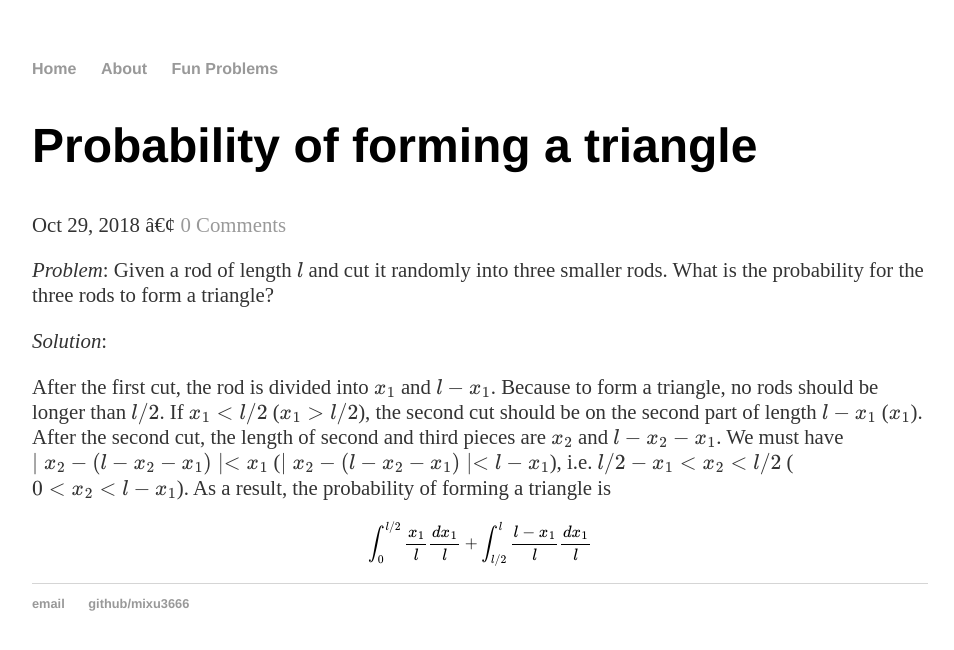
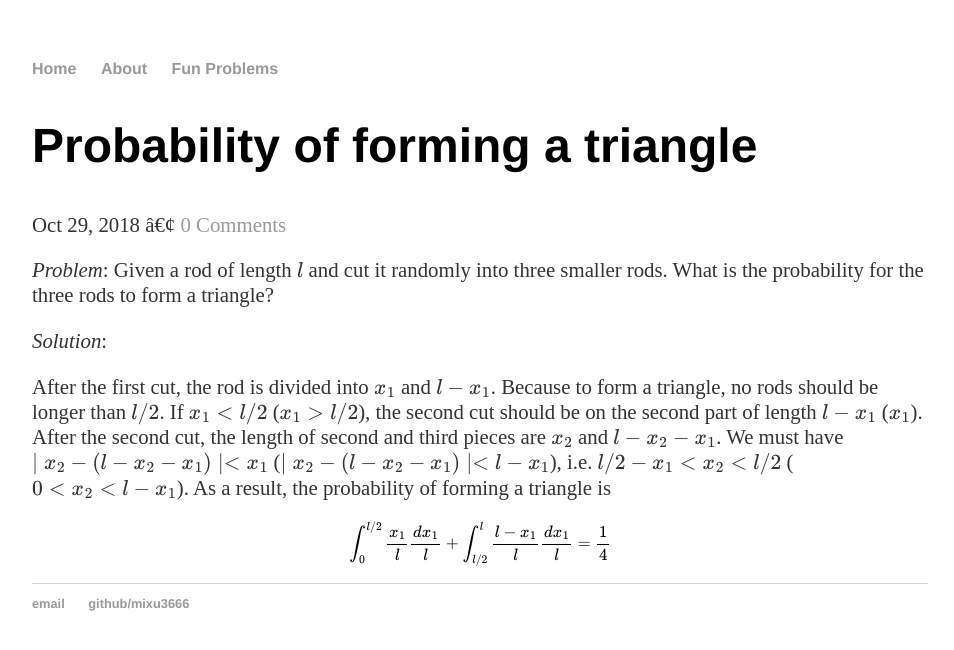
Before and after one commit to mixu3666/mixu3666.github.io, a Jekyll site: the page built from _posts/2018-10-29-Probability-of-Forming-a-Triangle.md, in a window 1280 px wide. Shown: the top 650 px of the page, without its empty margins (160-1114 px from the left). Built offline with Jekyll 4.4.1, drawn with Linux system fonts in a browser that asks for light colours; formulas are drawn with MathJax 3; a script that is not in the unit is left out; comment, search, counter and statistics services are not loaded.

Commit message:
Update 2018-10-29-Probability-of-Forming-a-Triangle.md

```diff
--- a/_posts/2018-10-29-Probability-of-Forming-a-Triangle.md
+++ b/_posts/2018-10-29-Probability-of-Forming-a-Triangle.md
@@ -14,5 +14,5 @@ After the first cut, the rod is divided into $x_1$ and $l-x_1$. Because to form
 $l/2-x_1<x_2<l/2$ ($0<x_2<l-x_1$). As a result, the probability of forming a triangle is
 
 $$
-\int_0^{l/2} \frac{x_1}{l} \frac{dx_1}{l} + \int_{l/2}^l \frac{l-x_1}{l}\frac{dx_1}{l}
+\int_0^{l/2} \frac{x_1}{l} \frac{dx_1}{l} + \int_{l/2}^l \frac{l-x_1}{l}\frac{dx_1}{l}=\frac{1}{4}
 $$
```
